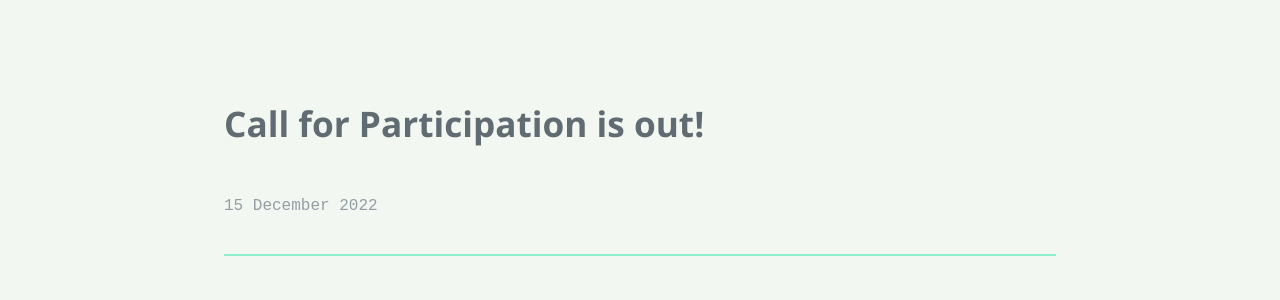
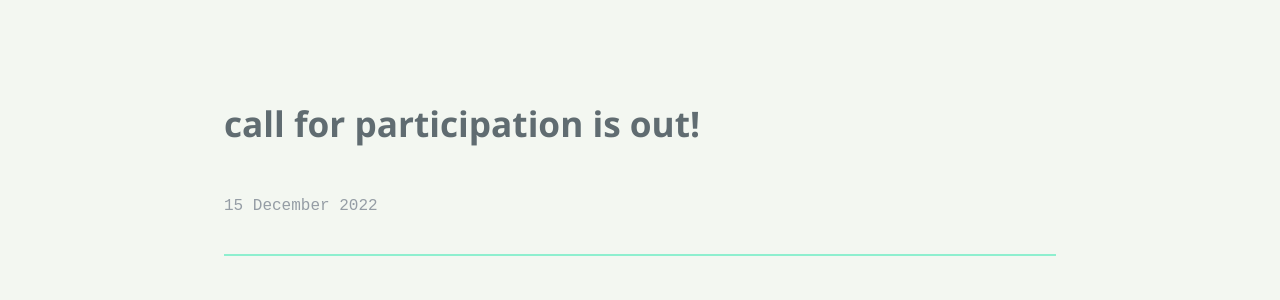
Before and after one commit to discontinued-civictech/discontinued-civictech.github.io, a Jekyll site: the page built from _posts/2022-12-15-call-for-participation-is-out.md, in a window 1280 px wide. Shown: the part 499-799 px from the top of the page. Built offline with Jekyll 4.4.1, drawn with Linux system fonts in a browser that asks for light colours.

```diff
--- a/_posts/2022-12-15-Call-for-Participation-is-out.md
+++ b/_posts/2022-12-15-call-for-participation-is-out.md
@@ -1,6 +1,6 @@
 ---
 layout: post
-title:  "Call for Participation is out!"
+title:  "call for participation is out!"
 ---
 
 Call for Participation is now available.
```
